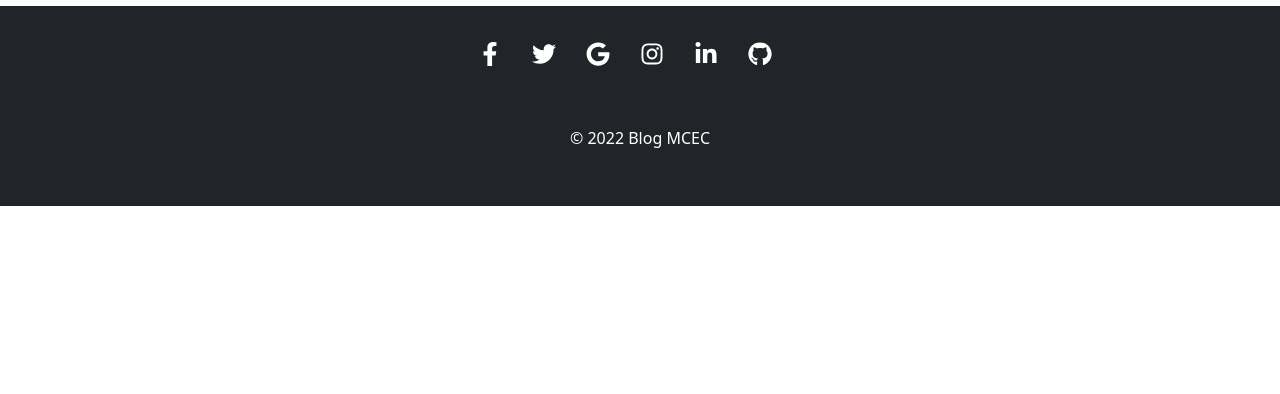
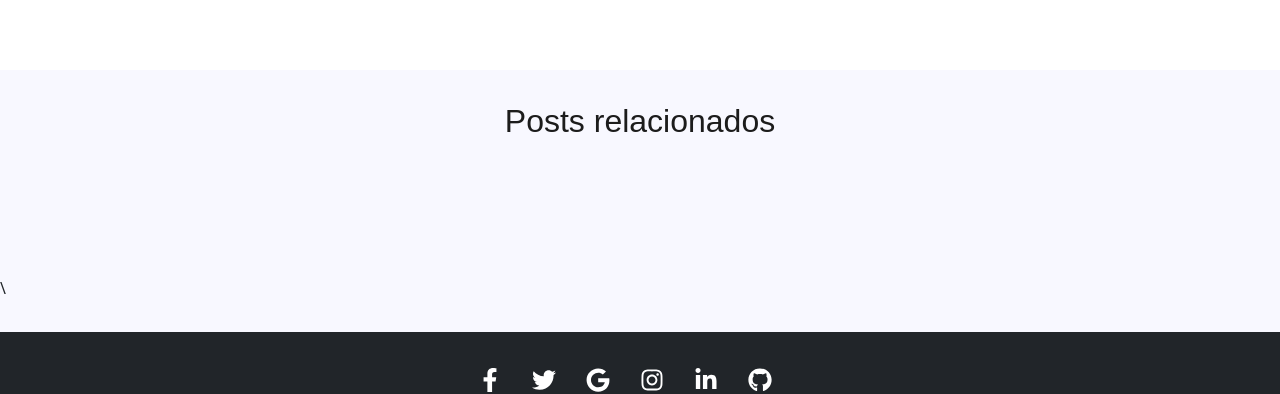
Before and after one commit to basilioruan/blog, a React (Create React App) app in the folder frontend/: page /post in a window 1280 px wide. Shown: the part 265-659 px from the top of the page. Built offline with nearby package versions, Linux system fonts and the light colour scheme.

Commit message:
feat: Related posts created

```diff
--- /dev/null
+++ b/frontend/src/components/RelatedPosts/RelatedPosts.tsx
@@ -0,0 +1,34 @@
+import React, { useEffect, useState } from 'react';
+import CardList from '../../components/CardList/CardList';
+import { MainContent } from './styles';
+import cards from '../../mock/cards.json';
+import { useSearchParams } from 'react-router-dom';
+
+interface IPostsProps {
+  tags: {
+    category: string;
+    subject: string;
+  }
+}
+
+const Posts: React.FC<IPostsProps> = ({ tags }) => {
+  const [posts, setPosts] = useState<any>([]);
+
+  useEffect(() => {
+    const {category, subject} = tags;
+    setPosts(cards.data.filter((card: { category: string | null, subject: string | null; }) => card.category === category || card.subject === subject));
+  }, [tags]);
+
+  return (
+    <MainContent>
+      <div className="title">
+        <h2> Posts relacionados </h2>
+      </div>
+      <div className="cards">
+        <CardList data={posts} />
+      </div>\
+    </MainContent>
+  );
+}
+
+export default Posts;
--- /dev/null
+++ b/frontend/src/components/RelatedPosts/styles.ts
@@ -0,0 +1,23 @@
+import styled, { css } from 'styled-components';
+
+export const MainContent = styled.div`
+  ${({theme}) => css`
+    width: 100%;
+    height: 100%;
+
+    display: flex;
+    flex-direction: column;
+
+    .title {
+      margin: 0 auto;
+      font-family: Arial;
+      color: #1C1C1C;
+    }
+
+    .cards {
+      display: flex;
+      flex-wrap: wrap;
+      justify-content: center;
+    }
+  `}
+`
--- a/frontend/src/pages/Post/Post.tsx
+++ b/frontend/src/pages/Post/Post.tsx
@@ -2,8 +2,9 @@ import React, { useEffect, useState } from 'react';
 import { useSearchParams } from 'react-router-dom';
 import PostBody from '../../components/PostBody/PostBody';
 import PostHeader from '../../components/PostHeader/PostHeader';
+import RelatedPosts from '../../components/RelatedPosts/RelatedPosts';
 import posts from '../../mock/cards.json';
-import { HeaderContainer, MainContent, BodyContainer } from './styles';
+import { HeaderContainer, MainContent, BodyContainer, FooterContainer } from './styles';
 
 const Post: React.FC = () => {
   const [searchParams] = useSearchParams();
@@ -26,6 +27,9 @@ const Post: React.FC = () => {
       <BodyContainer>
         <PostBody image={post.image} content={post.text} />
       </BodyContainer>
+      <FooterContainer>
+        <RelatedPosts tags={{category: post.category, subject: post.subject}} />
+      </FooterContainer>
     </MainContent>
   )
 }
--- a/frontend/src/pages/Post/styles.ts
+++ b/frontend/src/pages/Post/styles.ts
@@ -27,3 +27,15 @@ export const BodyContainer = styled.div`
     padding: 0 32px;
   `}
 `
+
+export const FooterContainer = styled.div`
+  ${({theme}) => css`
+    width: 100%;
+    margin: 0 auto;
+    padding: 32px 0px;
+
+    background: #F8F8FF;
+
+    margin-top: 64px;
+  `}
+`
```
